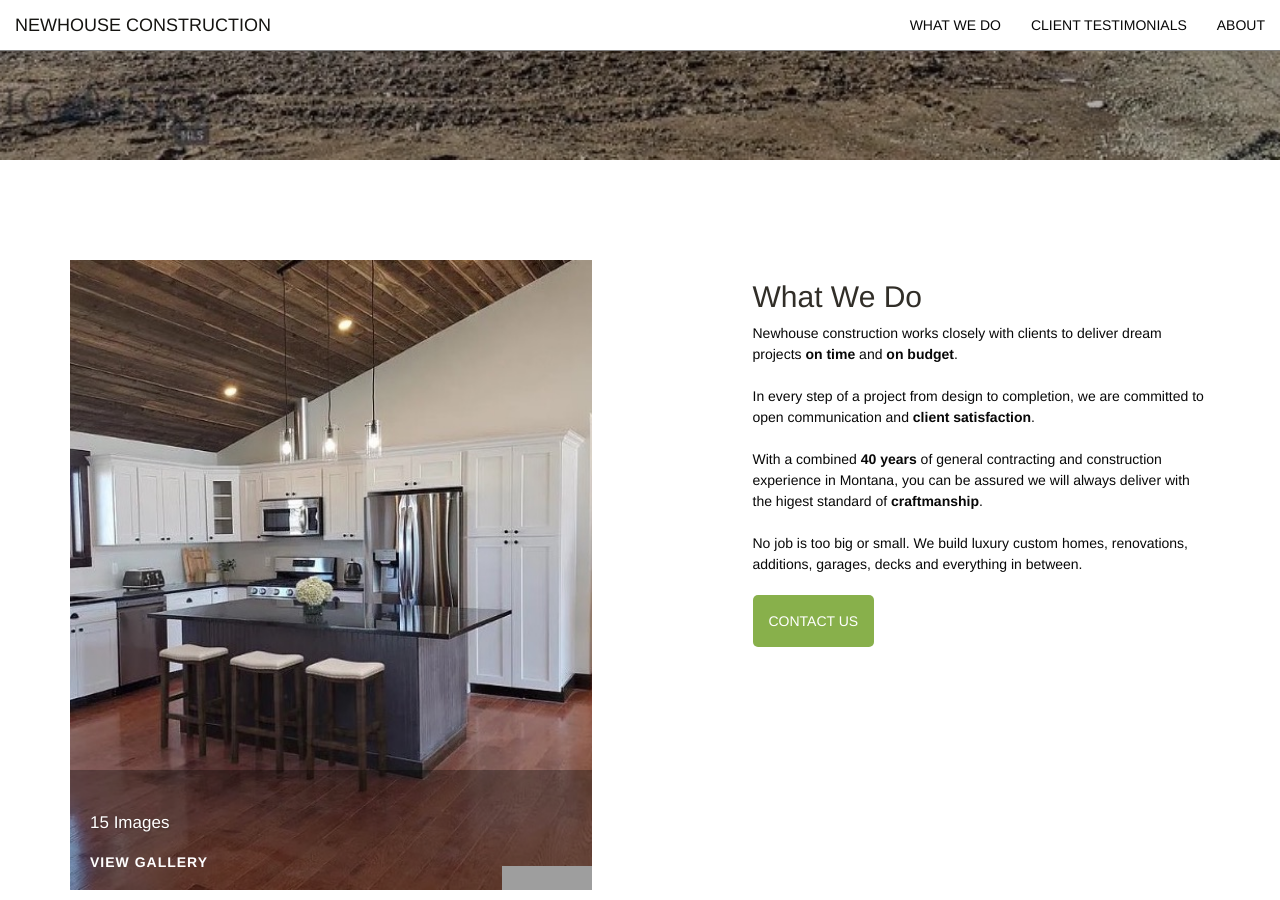
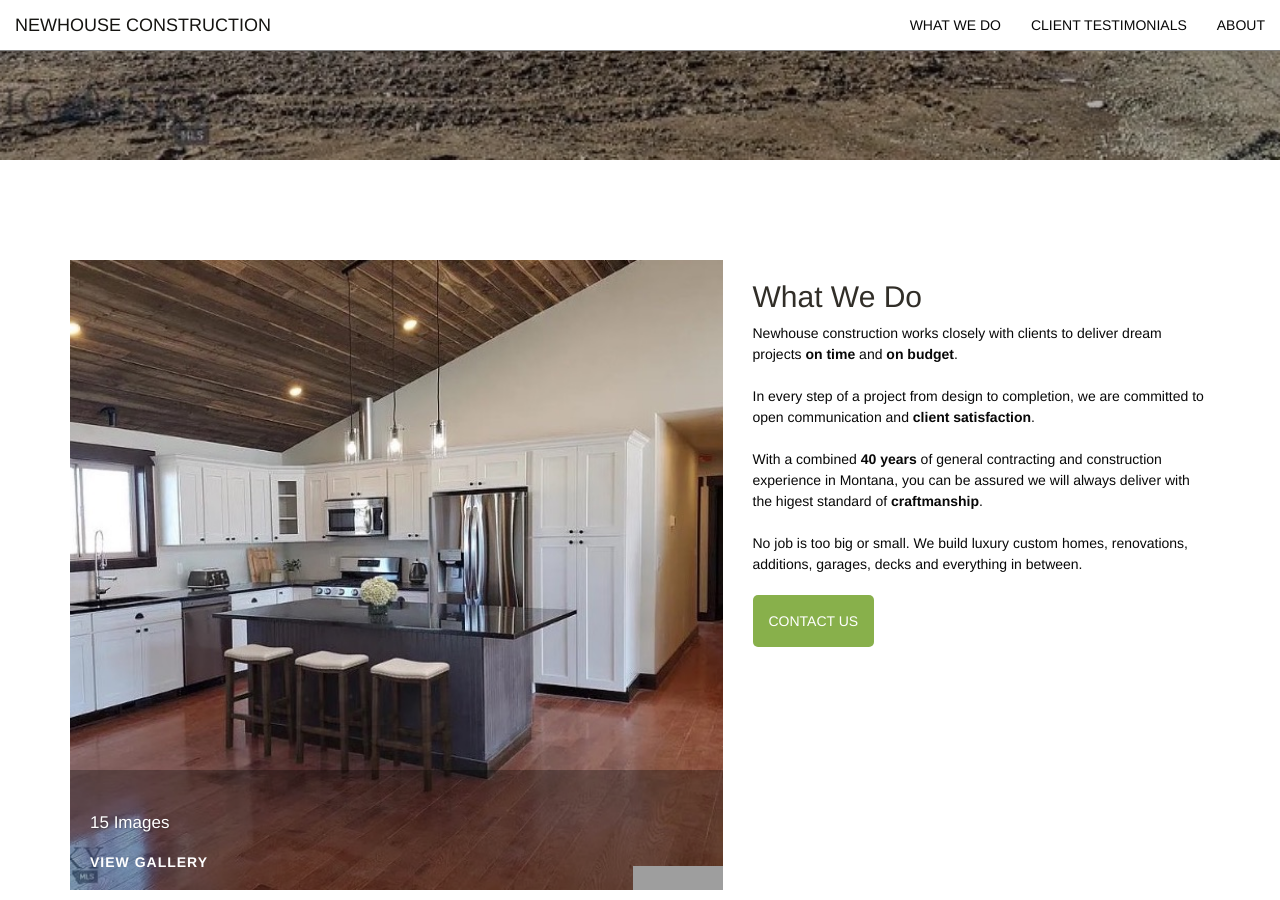
Before and after one commit to wyattraich/newhouseconstruction, a Jekyll site: the page built from index.html, in a window 1280 px wide and 900 px high, scrolled down 740 px. Built offline with Jekyll 4.4.1, drawn with Linux system fonts in a browser that asks for light colours; some web fonts are replaced; grey boxes are pictures that could not be loaded.

```diff
--- a/_includes/contact.html
+++ b/_includes/contact.html
@@ -3,6 +3,7 @@
         <div class="row">
 
         <div class="col-lg-3 col-lg-offset-1 text-center">
+            <br>
             <p>
                 Contact:
                 <a href="tel:4062200763" class="text-domes">406-220-0763</a>
@@ -11,14 +12,17 @@
             </p>
         </div>
 
-        <div class="col-lg-2 col-lg-offset-1 text-center">
-            <a href="#"> <img src="images/logo.png" class="img-responsive"> </a>
+        <div class="col-lg-2 col-lg-offset-1 text-center center">
+            <br>
+            <a href="#"> <img src="images/logo.png"> </a>
             <!--<p>Follow and Tag Us!</p>
             <a href="https://www.instagram.com/pitch.yellowstone/?utm_medium=copy_link" class="fa fa-instagram"></a>
             <br><br><br><br>   -->
+            <br>
         </div>
 
-        <div class="col-lg-3 col-lg-offset-1 text-center">
+        <div class="col-lg-3 col-lg-offset-1 text-center center">
+            <br>
             <p>
                 Newhouse Construction LLC
                 <!--<br>
--- a/_includes/ourWork.html
+++ b/_includes/ourWork.html
@@ -1,13 +1,13 @@
 <section class="bg-primary" id="domes">
     <div class="container">
         <div class="row">
-            <div class="col-lg-7 center">
+            <div class="col-lg-7">
                 <!--START JUICEBOX EMBED-->
                 <script src="jbcore/juicebox.js"></script>
                 <script>
                 new juicebox({
                 containerId: "juicebox-container",
-                galleryWidth: "80%",
+                galleryWidth: "100%",
                 galleryHeight: "70%",
                 backgroundColor: "rgba(255,255,255,1)"
                 });
```
Also changed, not shown: 1 other file.
